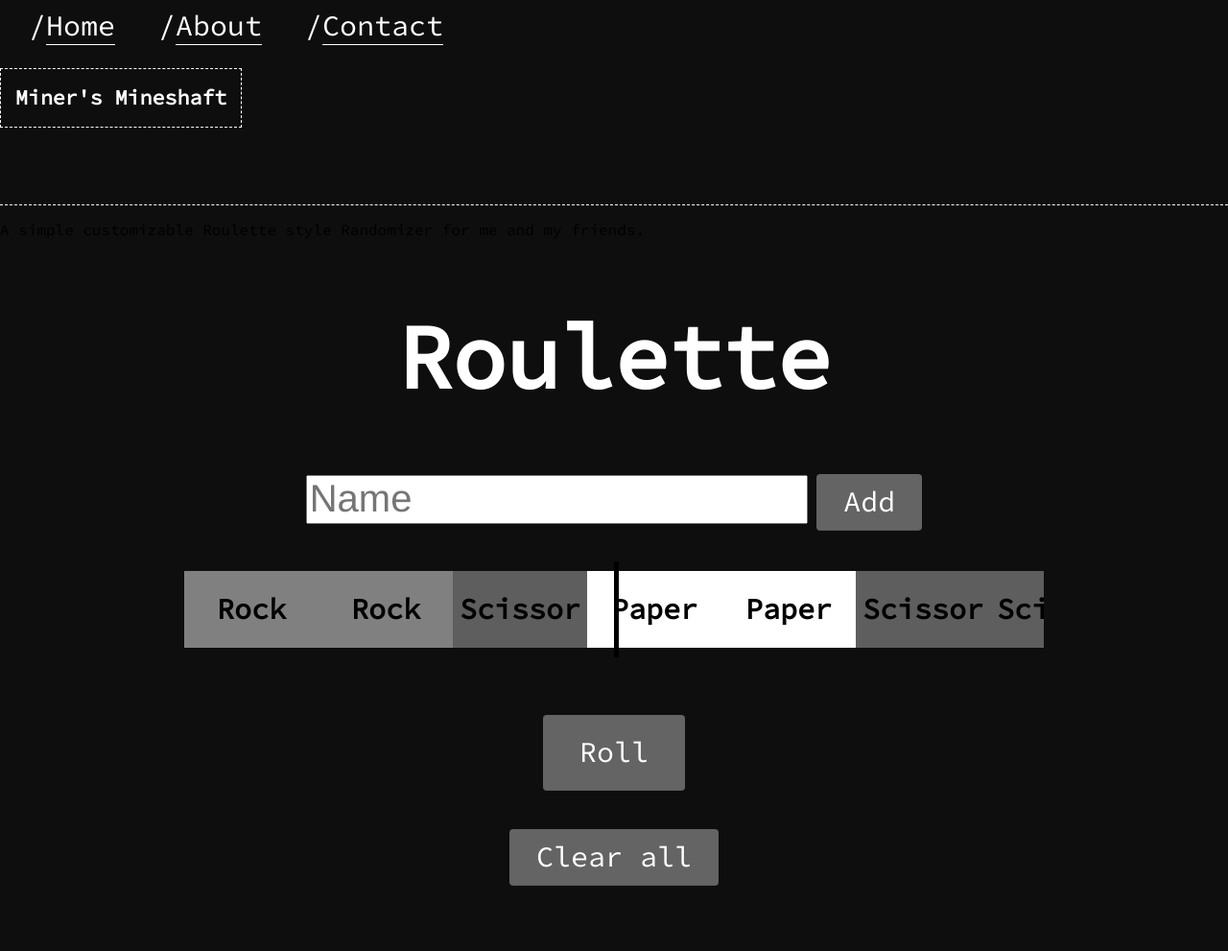
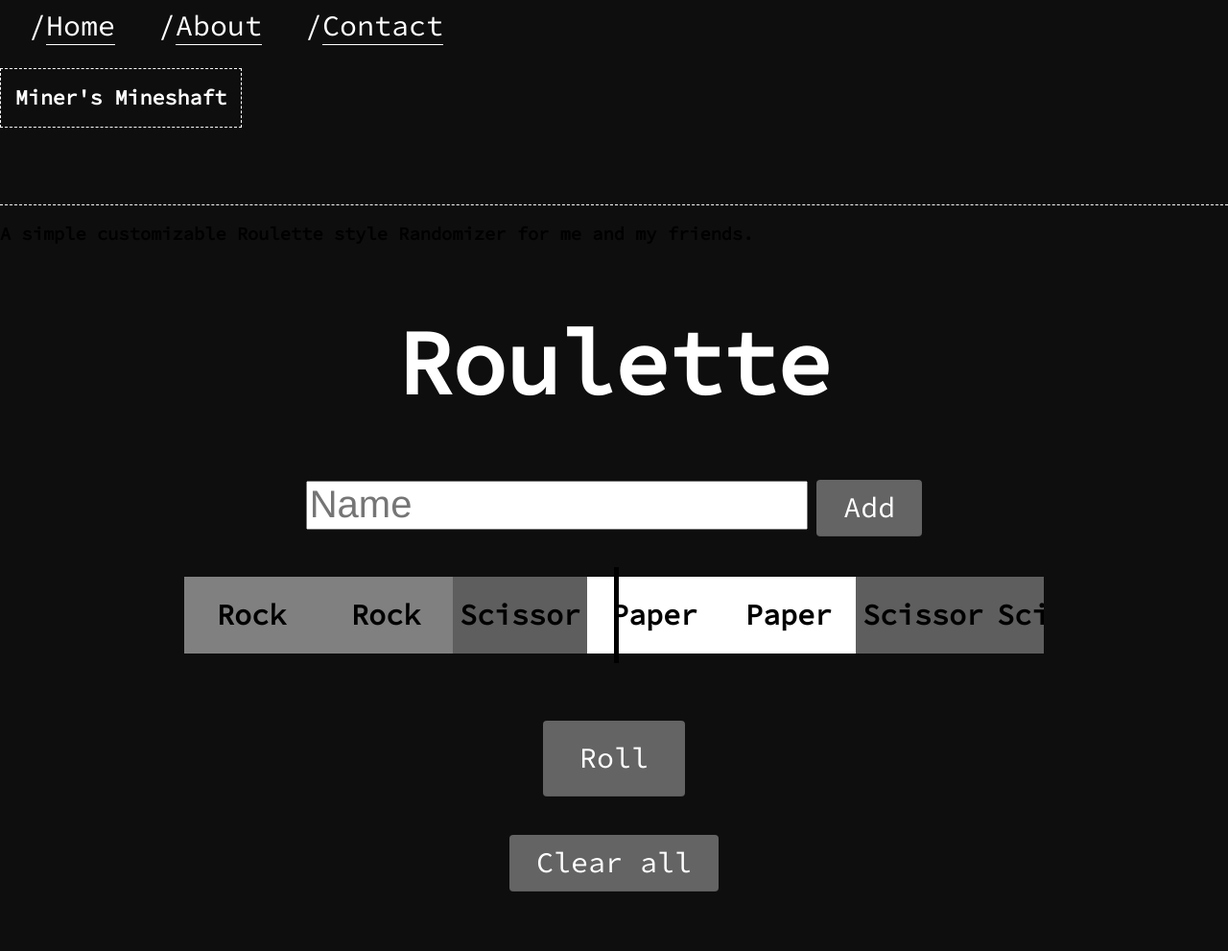
Before and after one commit to MinerBryan/mineshaft, a Jekyll site: the page built from _posts/2020-11-12-roulette.md, in a window 1280 px wide. Shown: the whole page at 96% size. Built offline with Jekyll 4.4.1, drawn with Linux system fonts in a browser that asks for light colours.

Commit message:
Update default-roulette.html

```diff
--- a/_layouts/default-roulette.html
+++ b/_layouts/default-roulette.html
@@ -19,7 +19,7 @@
 	    <a class="title-a" href="{{site.baseurl}}/"><h1 class="title">{{site.title}}</h1></a>
 	</header>
 
-  {{content}}
+		<h3>{{content}}</h3>
 
 	<body onload="init()">
 		<center>
```
